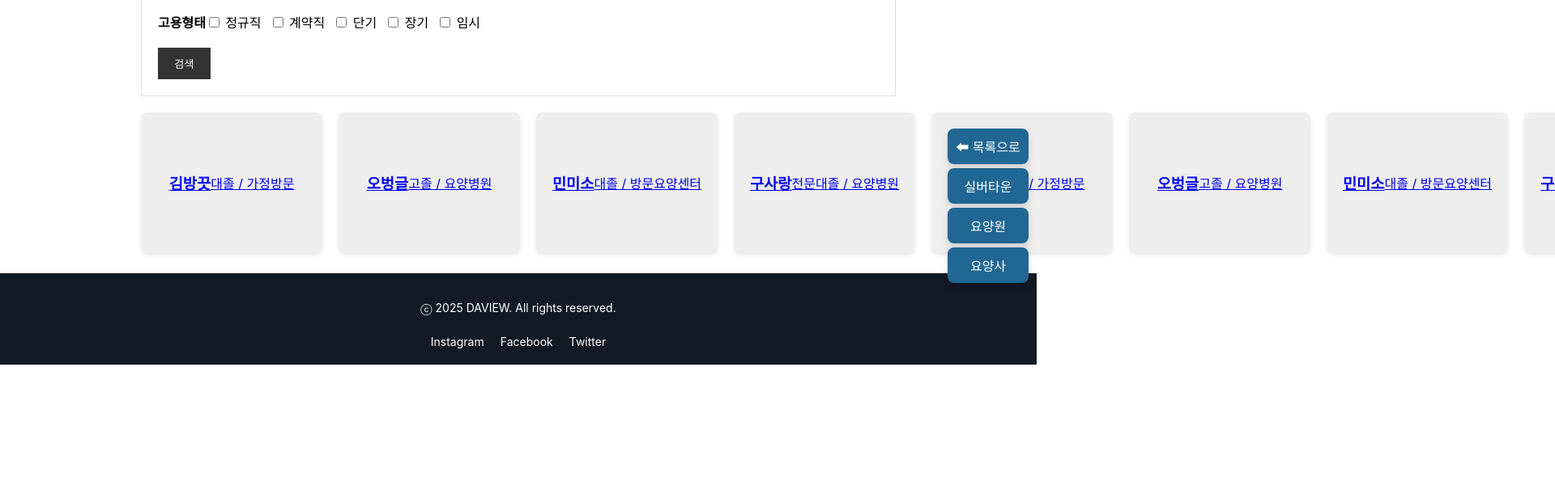
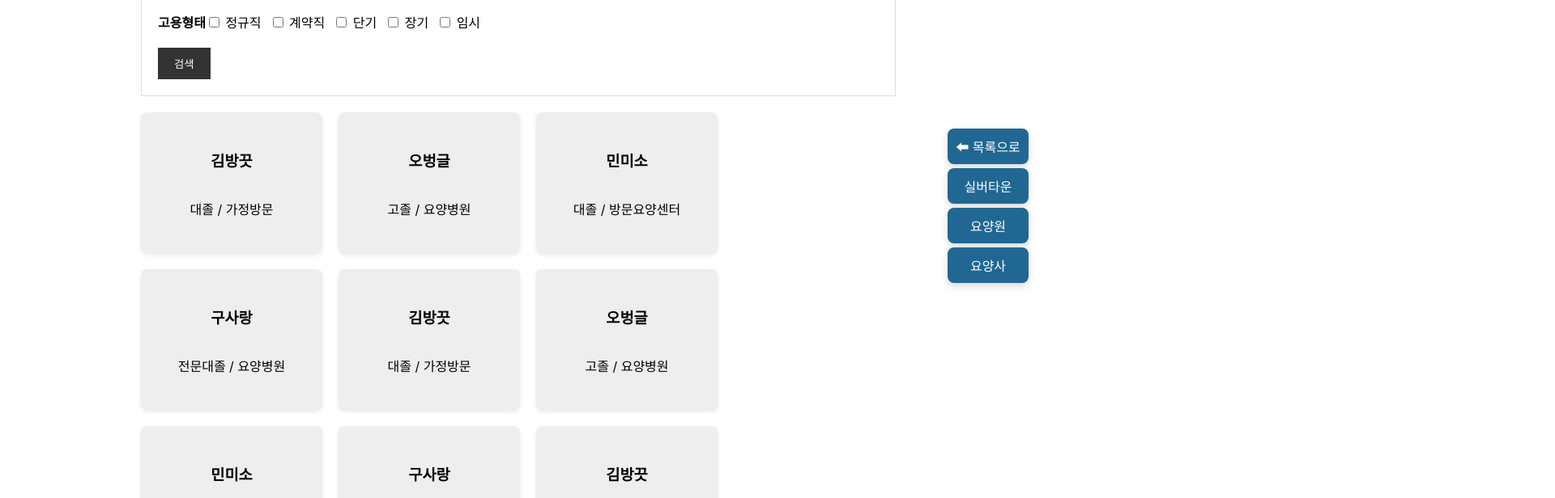
Before and after one commit to thetestt/daview-frontend, a React (Create React App) app: page /caregiver in a window 1280 px wide. Shown: the part 400-1016 px from the top of the page at 81% size, 1920 px wide, since content can reach past the window. Before the commit the page ends 851 px from the top, so only its background shows below. Built offline with nearby package versions, Linux system fonts and the light colour scheme.

Commit message:
css 오류중

```diff
--- a/src/components/CaregiverList.js
+++ b/src/components/CaregiverList.js
@@ -7,13 +7,15 @@ function CaregiverList() {
   return (
     <div className="facility-list">
       {caregivers.map((item) => (
-        <Link key={item.caregiver_id} to={`/caregiver/${item.caregiver_id}`}>
-          <div className="facility-card">
-            <h3>{item.name}</h3>
-            <p>
-              {item.education_level} / {item.hope_work_place}
-            </p>
-          </div>
+        <Link
+          key={item.caregiver_id}
+          to={`/caregiver/${item.caregiver_id}`}
+          className="facility-card"
+        >
+          <h3>{item.name}</h3>
+          <p>
+            {item.education_level} / {item.hope_work_place}
+          </p>
         </Link>
       ))}
     </div>
--- a/src/styles/components/MainList.css
+++ b/src/styles/components/MainList.css
@@ -1,7 +1,8 @@
 .facility-list {
-  display: grid;
-  grid-template-columns: repeat(auto-fit, minmax(280px, 1fr));
-  gap: 10px;
+  display: flex;
+  flex-wrap: wrap;
+  gap: 16px; /* 카드 사이 여백 */
+  justify-content: flex-start; /* 카드들을 왼쪽 정렬 */
   margin-top: 20px;
 }
 
@@ -11,15 +12,20 @@
 }
 
 .facility-card {
-  /* width: 280px; */
-  min-width: 0;
-  height: auto;
+  display: block;
+  width: 400px; /* ✅ 고정 너비 */
+  height: 600px; /* ✅ 고정 높이 */
   background: #f0f0f0;
   padding: 12px;
   border-radius: 8px;
   box-shadow: 0 2px 5px rgba(0, 0, 0, 0.1);
   transition: transform 0.2s;
   cursor: pointer;
+  display: flex;
+  flex-direction: column;
+  justify-content: space-between;
+  text-decoration: none;
+  color: inherit;
 }
 
 .facility-card:hover {
```
